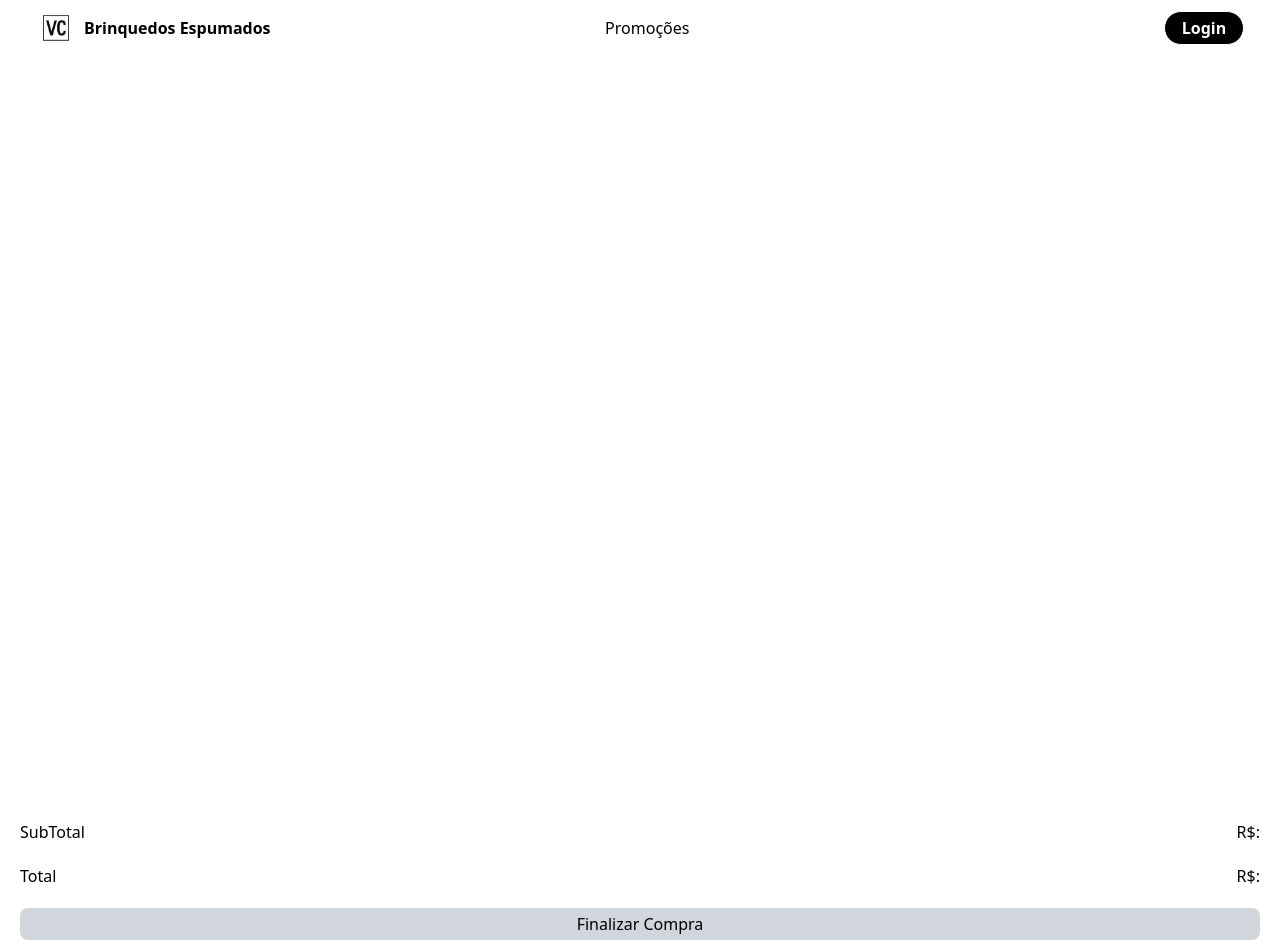
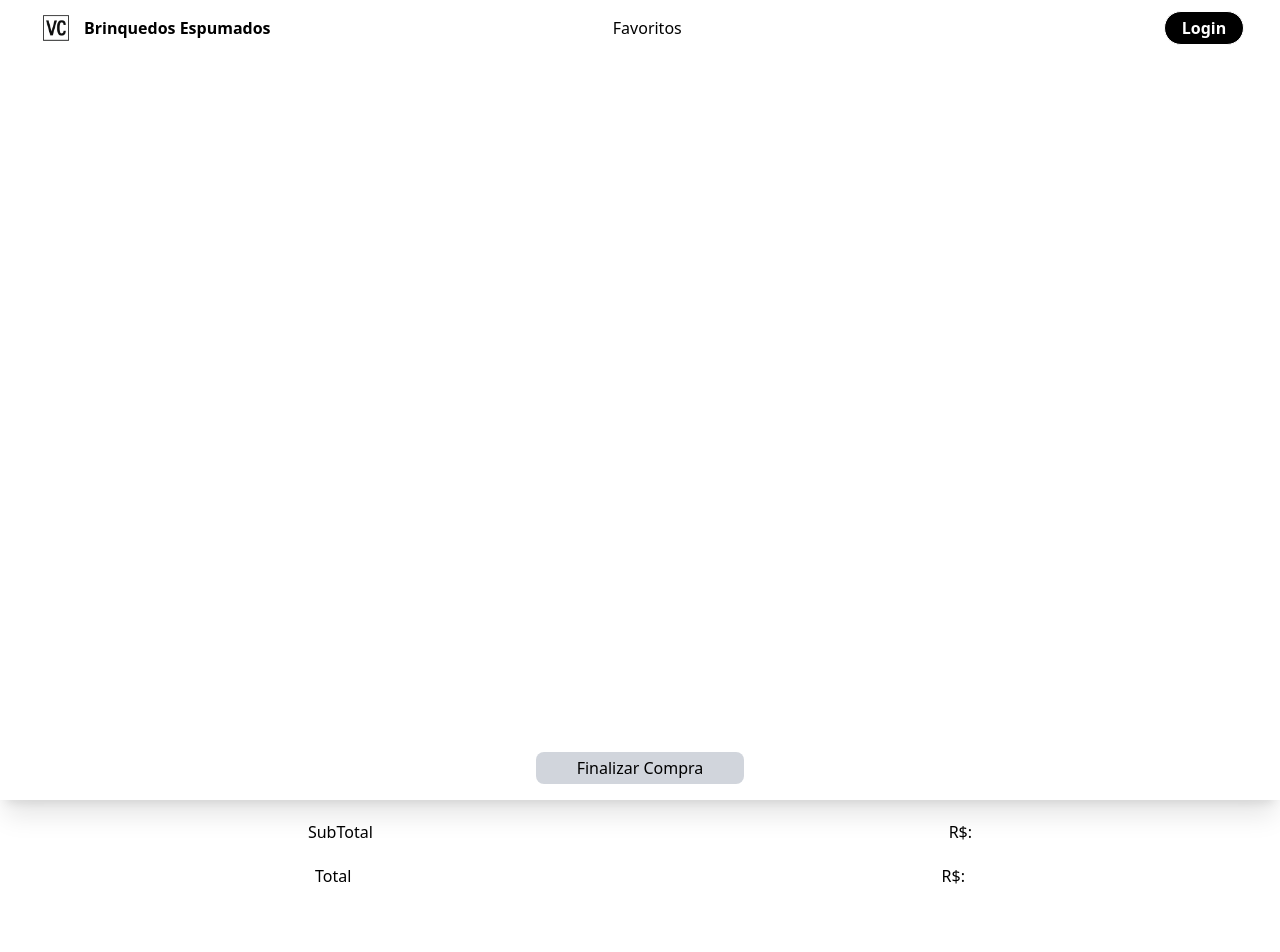
Before and after one commit to Igor-Victor21/Front-end-Next-js-Vc-Brinquedos-Espumados, a Next.js app in the folder vc-brinquedos-espumados/: page /cart in a window 1280 px wide. Shown: the top 952 px of the page. After the commit the page ends 908 px from the top, so only its background shows below. Built offline with nearby package versions, Linux system fonts and the light colour scheme.

Commit message:
Toast e pasta para outras funções que vão ser criadas

```diff
--- a/vc-brinquedos-espumados/src/app/cart/page.tsx
+++ b/vc-brinquedos-espumados/src/app/cart/page.tsx
@@ -9,21 +9,23 @@ import CardListServer from "@/components/listCardsStore"
 export default function CartPage(){
     return(
         <>
-            <Navbar color={false} invert={false} showLoja={false} showPromo={true} showFav={false} showSobre={false} showCtt={false} />
-            <section className='flex w-full h-200'>
+            <Navbar color={false} invert={false} showLoja={false} showFav={true} showCart={false} showSobre={false} showCtt={false} />
+            {/* <section className='flex flex-col'> */}
+                <section className='flex flex-col w-screen h-200 shadow-xl'>
                     {/* conteúdo da compra */}
                 </section>
                 <section className='flex flex-col p-5 gap-5'>
-                <div className='flex flex-row justify-between'>
+                    <div className='flex flex-row justify-between md:justify-around'>
                         <h3>SubTotal</h3>
                         <p>R$: </p>
                     </div>
-                <div className='flex flex-row justify-between'>
+                    <div className='flex flex-row justify-between md:justify-around'>
                         <h3>Total</h3>
                         <p>R$: </p>
                     </div>
-                <button className='p-1 bg-gray-300 rounded-lg'>Finalizar Compra</button>
+                    <button className='absolute w-52 -bottom-4 self-center p-1 m-8 bg-gray-300 rounded-lg'>Finalizar Compra</button>
                 </section>
+            {/* </section> */}
         </>
     )
 }
--- /dev/null
+++ b/vc-brinquedos-espumados/src/app/favorites/page.tsx
@@ -0,0 +1,9 @@
+import NavBar from '@/components/nav'
+
+export default function Favorites(){
+    return(
+        <>
+            <NavBar color={false} invert={false} showLoja={false} showFav={false} showCart={true} showSobre={false} showCtt={false}/>
+        </>
+    )
+}
--- a/vc-brinquedos-espumados/src/app/page.tsx
+++ b/vc-brinquedos-espumados/src/app/page.tsx
@@ -24,7 +24,7 @@ export default function Home() {
     <section className="w-full h-170">
       <section className="relative w-full h-170">
             <Image src={banner} alt="" draggable="false" className='w-full h-170 object-cover'/>
-            <Navbar color={true} invert={true} showLoja={true} showPromo={true} showFav={true} showSobre={true} showCtt={true} />
+            <Navbar color={true} invert={true} showLoja={true} showFav={true} showCart={true} showSobre={true} showCtt={true} />
           <div className="mt-25 md:mt-35 ml-10 md:ml-25 absolute inset-0 flex flex-col">
             <h1 className="cursor-default font-extrabold text-3xl md:text-6xl text-red-50">Brincar com <br />
             Segurança Nunca <br />
--- /dev/null
+++ b/vc-brinquedos-espumados/src/components/btnCart.tsx
@@ -0,0 +1,17 @@
+"use client"
+
+import { useState } from "react"
+
+export default function CartButton(){
+
+    const [btncart, setBtnCart] = useState(false)
+
+    const handleCartButton = () => {
+        // try{
+        //     const
+        // }
+        // catch{
+
+        // }
+    }
+}
--- /dev/null
+++ b/vc-brinquedos-espumados/src/components/btnFave.tsx
@@ -0,0 +1,5 @@
+"use client"
+
+export default function ButtonFavorite(){
+
+}
--- a/vc-brinquedos-espumados/src/components/cardsStore.tsx
+++ b/vc-brinquedos-espumados/src/components/cardsStore.tsx
@@ -1,6 +1,9 @@
 import Image from 'next/image'
 import botaoComprar from '../app/assets/images/botaoComprar.png'
 import botaoFavorito from '../app/assets/images/botaoFavorito.png'
+
+import CartBtn from '@/components/btnCart'
+import FaveBtn from '@/components/btnFave'
 
 interface Props{
     name: string,
@@ -23,13 +26,13 @@ export const CardStore = ({ name, image, description, price, id } : Props) => {
                     <p className="h-5">{description}</p>
                 </div>
                 <div className='flex w-10 h-10 self-end justify-center mr-5'>
-                    <button className='cursor-pointer duration-350 hover:bg-black rounded-md'><Image className='duration-350 hover:invert' src={botaoFavorito} alt="" width={30}/></button>
+                    <button onClick={FaveBtn} className='cursor-pointer duration-350 hover:bg-black rounded-md'><Image className='duration-350 hover:invert' src={botaoFavorito} alt="" width={30}/></button>
                 </div>
             </div>
-            <div className="flex mb-10 items-baseline justify-center">
+            <div className="flex mb-10 pt-4 items-baseline justify-center">
                 <div className="flex h-10 w-full justify-between items-center">
                     <strong className='ml-5'>R$ {price.toFixed(2)}</strong>
-                    <button className='right-0 mr-5 cursor-pointer'><Image className="duration-400 hover:invert" src={botaoComprar} alt="" width={40} height={40} draggable={false}/></button>
+                    <button onClick={CartBtn} className='right-0 mr-5 cursor-pointer'><Image className="duration-400 hover:invert" src={botaoComprar} alt="" width={40} height={40} draggable={false}/></button>
                 </div>
             </div>
         </div>
--- a/vc-brinquedos-espumados/src/components/formEmail.tsx
+++ b/vc-brinquedos-espumados/src/components/formEmail.tsx
@@ -8,25 +8,27 @@ export default function FormEmail() {
   const [email, setEmail] = useState("")
   const [mensagem, setMensagem] = useState("")
 
+  const [showToast, setShowToast] = useState(false)
+
   const handleEmail = () => {
 
     if(!nome.trim()){
-      alert("Não esqueça de colocar o nome.")
+      setShowToast(true)
       return
     }
     if(!email.trim()){
-      alert("Não esqueça de colocar o email")
+      setShowToast(true)
       return
     }
 
     const emailRegex = new RegExp("^[^\\s@]+@[^\\s@]+\\.[^\\s@]+$")
 
     if(!emailRegex.test(email)){
-      alert("Email inválido, insira um email válido")
+      setShowToast(true)
       return
     }
     if(!mensagem.trim()){
-      alert("Não esqueça de colocar uma mensagem")
+      setShowToast(true)
       return
     }
 
@@ -40,6 +42,12 @@ export default function FormEmail() {
 
   return (
     <div className="z-40 flex flex-col bg-white gap-3 p-5 m-5 rounded-lg md:w-md md:ml-20 xl:w-xl">
+      {showToast && (
+        <div className="flex flex-col absolute w-[80vw] self-center top-[5%] bg-gray-500 p-4 z-40 rounded-lg">
+          <button onClick={() => setShowToast(false)} className="text-white font-bold">X</button>
+          <p className="text-[12px] text-white">Oops, parece que algum dos dados necessários não foi preenchido, preencha antes de continuar.</p>
+        </div>
+      )}
       <p className="font-medium">Nome Completo</p>
       <input className="p-1 border-solid border-1 border-blue-300 rounded-lg" placeholder="Nome Completo" type="text" value={nome} onChange={(e) => setNome(e.target.value)}/>
       <p className="font-medium">Email</p>
--- /dev/null
+++ b/vc-brinquedos-espumados/src/components/login.tsx
@@ -0,0 +1,5 @@
+"use client"
+
+export default function Login(){
+
+}
--- a/vc-brinquedos-espumados/src/components/nav.tsx
+++ b/vc-brinquedos-espumados/src/components/nav.tsx
@@ -1,18 +1,20 @@
 import Image from "next/image";
 import logo from '../app/assets/images/Logo.png'
 import Link from "next/link";
+
+import BtnLogin from '@/components/login'
 
 interface navProps{
     color: boolean
     invert: boolean
     showLoja: boolean
-    showPromo: boolean
     showFav: boolean
+    showCart: boolean
     showSobre: boolean
     showCtt: boolean
   }
 
-export default function Navbar({color, invert, showLoja, showPromo, showFav, showSobre, showCtt} : navProps) {
+export default function Navbar({color, invert, showLoja, showFav, showCart, showSobre, showCtt} : navProps) {
 
 
   return (
@@ -27,13 +29,13 @@ export default function Navbar({color, invert, showLoja, showPromo, showFav, sho
         </div>
         <div className="hidden md:flex gap-6 items-center xl:mr-35">
           <Link className={`${showLoja ? 'block' : 'hidden'} cursor-pointer`} href={"/products"}>Loja</Link>
-          <Link className={`${showPromo ? 'block' : 'hidden'} cursor-pointer`} href={""}>Promoções</Link>
-          <Link className={`${showFav ? 'block' : 'hidden'} cursor-pointer`} href={"/cart"}>Carrinho</Link>
+          <Link className={`${showFav ? 'block' : 'hidden'} cursor-pointer`} href={"/favorites"}>Favoritos</Link>
+          <Link className={`${showCart ? 'block' : 'hidden'} cursor-pointer`} href={"/cart"}>Carrinho</Link>
           <Link className={`${showSobre ? 'block' : 'hidden'} cursor-pointer`} href={"/#about"}>Sobre</Link>
           <Link className={`${showCtt ? 'block' : 'hidden'} cursor-pointer`} href={"#footer"}>Contato</Link>
         </div>
         <div className="hidden md:flex gap-6 justify-center items-center">
-          <button className={`w-20 py-1 px-3 border rounded-3xl cursor-pointer font-bold duration-450 ${color ? 'text-black hover:text-white' : 'text-white hover:text-black'} ${invert ? 'bg-white hover:bg-black' : 'bg-black hover:bg-white'}`}>
+          <button onClick={BtnLogin} className={`w-20 py-1 px-3 border rounded-3xl cursor-pointer font-bold duration-450 ${color ? 'text-black hover:text-white' : 'text-white hover:text-black'} ${invert ? 'bg-white hover:bg-black' : 'bg-black hover:bg-white'}`}>
             Login
           </button>
         </div>
```
Lines whose indentation alone changed are shown as unchanged.
